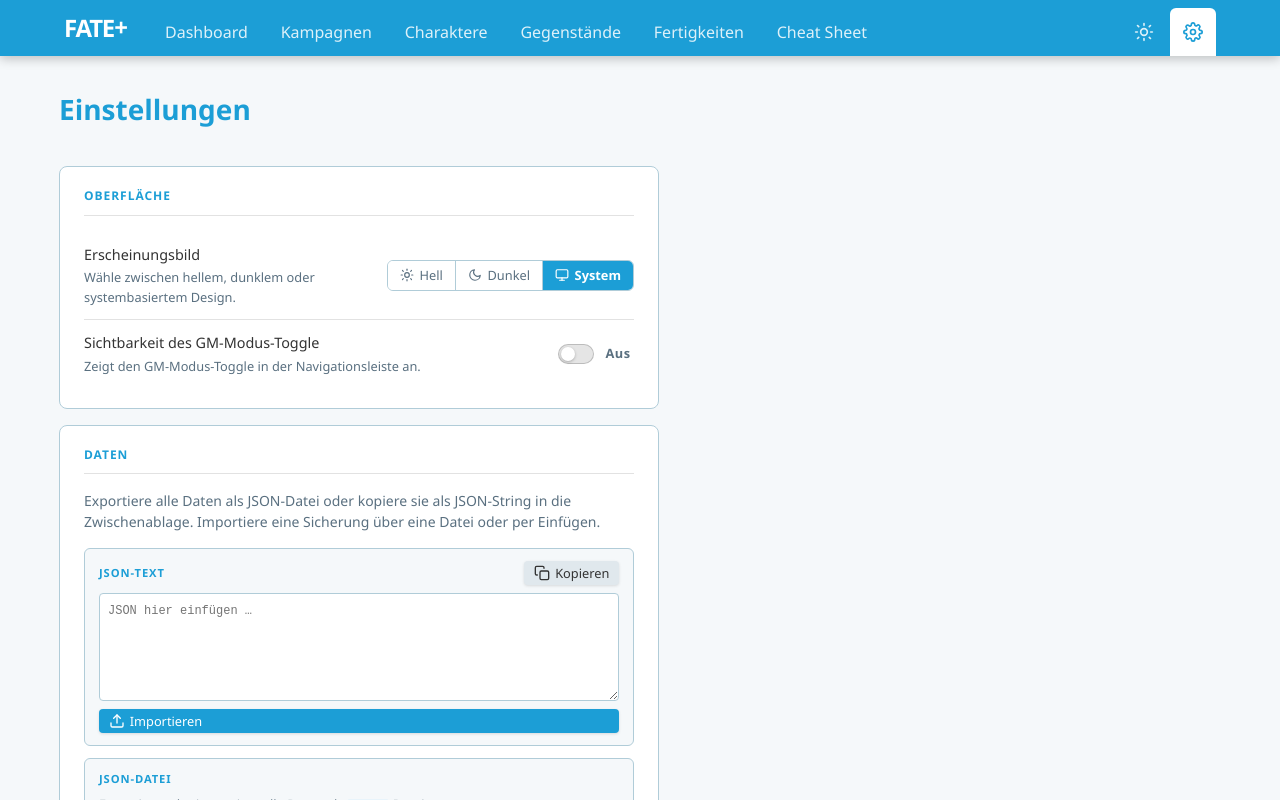
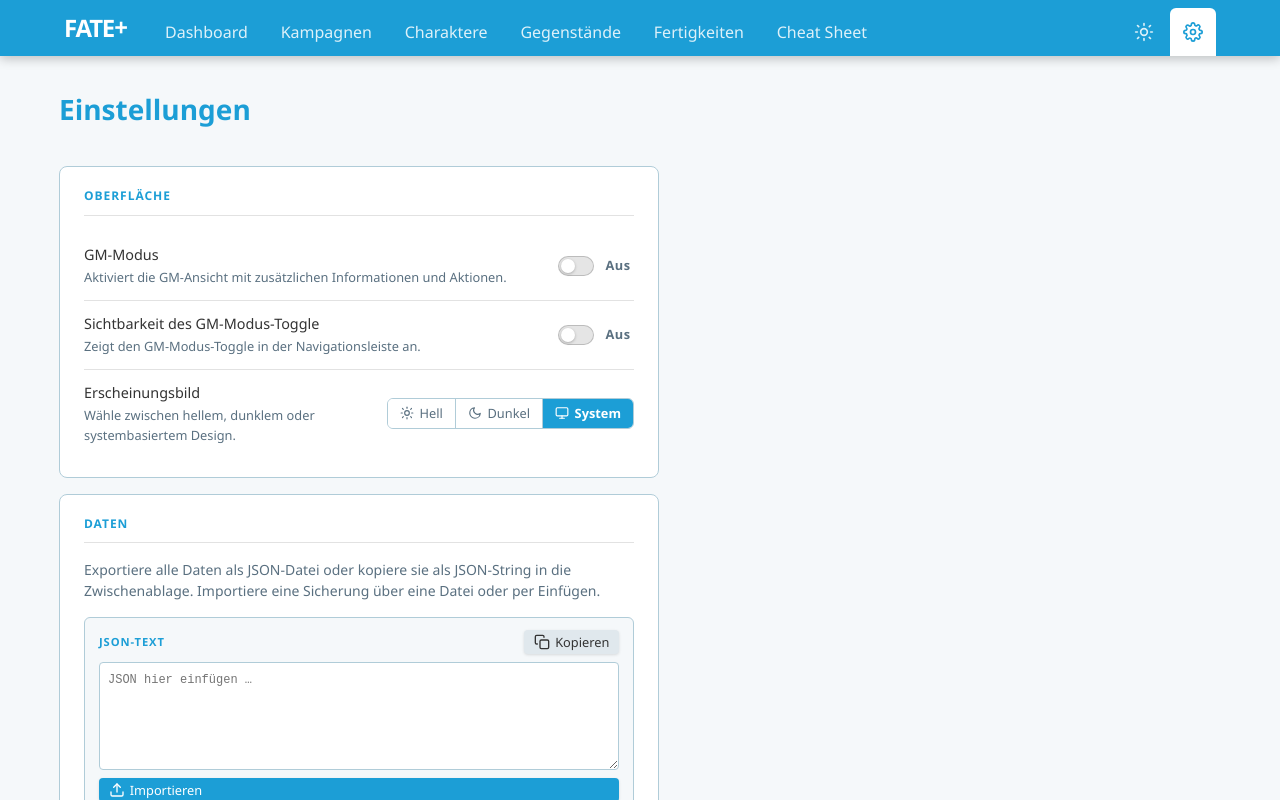
Before and after one commit to timengel/fate-copilot, a Vue app: page /settings in a window 1280 px wide. Built offline with nearby package versions, Linux system fonts and the light colour scheme.

Commit message:
feat: add gm-mode toggle to settings

```diff
--- a/src/views/SettingsView.vue
+++ b/src/views/SettingsView.vue
@@ -75,6 +75,20 @@ function clearAllData() {
       <h2>Oberfläche</h2>
       <div class="settings-row">
         <div class="settings-row-label">
+          <span>GM-Modus</span>
+          <span class="settings-row-description">Aktiviert die GM-Ansicht mit zusätzlichen Informationen und Aktionen.</span>
+        </div>
+        <FateToggle v-model="gmModeStore.isGMMode" :variant="ToggleVariant.Danger" />
+      </div>
+      <div class="settings-row">
+        <div class="settings-row-label">
+          <span>Sichtbarkeit des GM-Modus-Toggle</span>
+          <span class="settings-row-description">Zeigt den GM-Modus-Toggle in der Navigationsleiste an.</span>
+        </div>
+        <FateToggle v-model="gmModeStore.showGMToggle" :variant="ToggleVariant.Danger" />
+      </div>
+      <div class="settings-row">
+        <div class="settings-row-label">
           <span>Erscheinungsbild</span>
           <span class="settings-row-description">Wähle zwischen hellem, dunklem oder systembasiertem Design.</span>
         </div>
@@ -90,13 +104,6 @@ function clearAllData() {
             {{ opt.label }}
           </button>
         </div>
-      </div>
-      <div class="settings-row">
-        <div class="settings-row-label">
-          <span>Sichtbarkeit des GM-Modus-Toggle</span>
-          <span class="settings-row-description">Zeigt den GM-Modus-Toggle in der Navigationsleiste an.</span>
-        </div>
-        <FateToggle v-model="gmModeStore.showGMToggle" :variant="ToggleVariant.Danger" />
       </div>
     </section>
 
```
Also changed, not shown: 1 other file (tests, documents, lock files or other folders).
